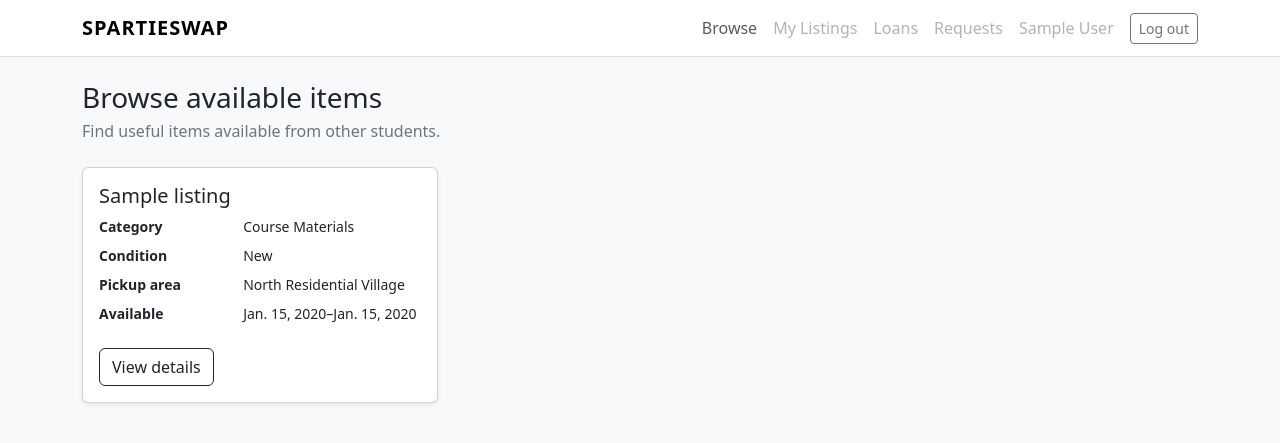
After one commit to AlexProspal/SpartieSwap, a Django app: page /listings/ in a window 1280 px wide. The commit adds this page. Shown: the top 443 px of the page. Run offline with Django 5.2, Linux system fonts and the light colour scheme; a user stored in the database is signed in; tables that the repository leaves empty hold one stand-in row (values such as "Sample post").

Commit message:
Implement active listings browser

```diff
--- a/config/settings.py
+++ b/config/settings.py
@@ -31,6 +31,7 @@ INSTALLED_APPS = [
     "crispy_forms",
     "crispy_bootstrap5",
     "accounts",
+    "listings",
 ]
 
 MIDDLEWARE = [
--- a/config/urls.py
+++ b/config/urls.py
@@ -9,6 +9,7 @@ urlpatterns = [
     path("admin/", admin.site.urls),
     path("", views.home, name="home"),
     path("accounts/", include("accounts.urls")),
+    path("listings/", include("listings.urls")),
 ]
 
 # Django won't serve uploaded item photos on its own, so do it in development.
--- /dev/null
+++ b/listings/admin.py
@@ -0,0 +1,2 @@
+
+# Register your models here.
--- /dev/null
+++ b/listings/apps.py
@@ -0,0 +1,6 @@
+from django.apps import AppConfig
+
+
+class ListingsConfig(AppConfig):
+    default_auto_field = 'django.db.models.BigAutoField'
+    name = 'listings'
--- /dev/null
+++ b/listings/models.py
@@ -0,0 +1,54 @@
+from django.conf import settings
+from django.db import models
+
+from accounts.constants import CampusArea
+
+
+class ItemCategory(models.TextChoices):
+    COURSE_MATERIALS = "course_materials", "Course Materials"
+    ELECTRONICS = "electronics", "Electronics"
+    TOOLS = "tools", "Tools"
+    KITCHEN_ITEMS = "kitchen_items", "Kitchen Items"
+    CLOTHING = "clothing", "Clothing"
+    RECREATION = "recreation", "Recreation"
+    OTHER = "other", "Other"
+
+
+class ItemCondition(models.TextChoices):
+    NEW = "new", "New"
+    LIKE_NEW = "like_new", "Like New"
+    GOOD = "good", "Good"
+    FAIR = "fair", "Fair"
+
+
+class Listing(models.Model):
+    owner = models.ForeignKey(
+        settings.AUTH_USER_MODEL,
+        on_delete=models.CASCADE,
+        related_name="listings",
+    )
+    title = models.CharField(max_length=120)
+    description = models.TextField()
+    category = models.CharField(
+        max_length=32,
+        choices=ItemCategory.choices,
+    )
+    condition = models.CharField(
+        max_length=20,
+        choices=ItemCondition.choices,
+    )
+    pickup_area = models.CharField(
+        max_length=32,
+        choices=CampusArea.choices,
+    )
+    available_from = models.DateField()
+    available_until = models.DateField()
+    is_active = models.BooleanField(default=True)
+    created_at = models.DateTimeField(auto_now_add=True)
+    updated_at = models.DateTimeField(auto_now=True)
+
+    class Meta:
+        ordering = ["-created_at"]
+
+    def __str__(self):
+        return self.title
--- /dev/null
+++ b/listings/urls.py
@@ -0,0 +1,10 @@
+from django.urls import path
+
+from . import views
+
+app_name = "listings"
+
+urlpatterns = [
+    path("", views.listing_list, name="list"),
+    path("<int:pk>/", views.listing_detail, name="detail"),
+]
--- /dev/null
+++ b/listings/views.py
@@ -0,0 +1,28 @@
+from django.contrib.auth.decorators import login_required
+from django.shortcuts import get_object_or_404, render
+
+from .models import Listing
+
+
+@login_required
+def listing_list(request):
+    listings = Listing.objects.filter(is_active=True).select_related("owner")
+    return render(
+        request,
+        "listings/listing_list.html",
+        {"listings": listings},
+    )
+
+
+@login_required
+def listing_detail(request, pk):
+    listing = get_object_or_404(
+        Listing.objects.select_related("owner"),
+        pk=pk,
+        is_active=True,
+    )
+    return render(
+        request,
+        "listings/listing_detail.html",
+        {"listing": listing},
+    )
--- a/templates/base.html
+++ b/templates/base.html
@@ -21,7 +21,9 @@
         <ul class="navbar-nav ms-auto align-items-lg-center">
           {% if user.is_authenticated %}
             {# TODO: turn these into real links once the listings and loans pages exist #}
-            <li class="nav-item"><span class="nav-link disabled">Browse</span></li>
+            <li class="nav-item">
+              <a class="nav-link" href="{% url 'listings:list' %}">Browse</a>
+            </li>
             <li class="nav-item"><span class="nav-link disabled">My Listings</span></li>
             <li class="nav-item"><span class="nav-link disabled">Loans</span></li>
             <li class="nav-item"><span class="nav-link disabled">Requests</span></li>
--- /dev/null
+++ b/templates/listings/listing_list.html
@@ -0,0 +1,55 @@
+{% extends "base.html" %}
+
+{% block title %}Browse Listings | SpartieSwap{% endblock %}
+
+{% block content %}
+<div class="d-flex justify-content-between align-items-center mb-4">
+  <div>
+    <h1 class="h3 mb-1">Browse available items</h1>
+    <p class="text-secondary mb-0">
+      Find useful items available from other students.
+    </p>
+  </div>
+</div>
+
+<div class="row g-4">
+  {% for listing in listings %}
+    <div class="col-md-6 col-lg-4">
+      <div class="card h-100 shadow-sm">
+        <div class="card-body">
+          <h2 class="h5 card-title">{{ listing.title }}</h2>
+
+          <dl class="row small mb-3">
+            <dt class="col-5">Category</dt>
+            <dd class="col-7">{{ listing.get_category_display }}</dd>
+
+            <dt class="col-5">Condition</dt>
+            <dd class="col-7">{{ listing.get_condition_display }}</dd>
+
+            <dt class="col-5">Pickup area</dt>
+            <dd class="col-7">{{ listing.get_pickup_area_display }}</dd>
+
+            <dt class="col-5">Available</dt>
+            <dd class="col-7">
+              {{ listing.available_from }}–{{ listing.available_until }}
+            </dd>
+          </dl>
+
+          <a
+            class="btn btn-outline-dark"
+            href="{% url 'listings:detail' listing.pk %}"
+          >
+            View details
+          </a>
+        </div>
+      </div>
+    </div>
+  {% empty %}
+    <div class="col-12">
+      <div class="alert alert-light border">
+        No active listings are currently available.
+      </div>
+    </div>
+  {% endfor %}
+</div>
+{% endblock %}
```
Also changed, not shown: listings/tests.py (added, +112 -0 lines), templates/listings/listing_detail.html (added, +37 -0 lines), listings/__init__.py (added), listings/migrations/0001_initial.py (added), listings/migrations/__init__.py (added).
